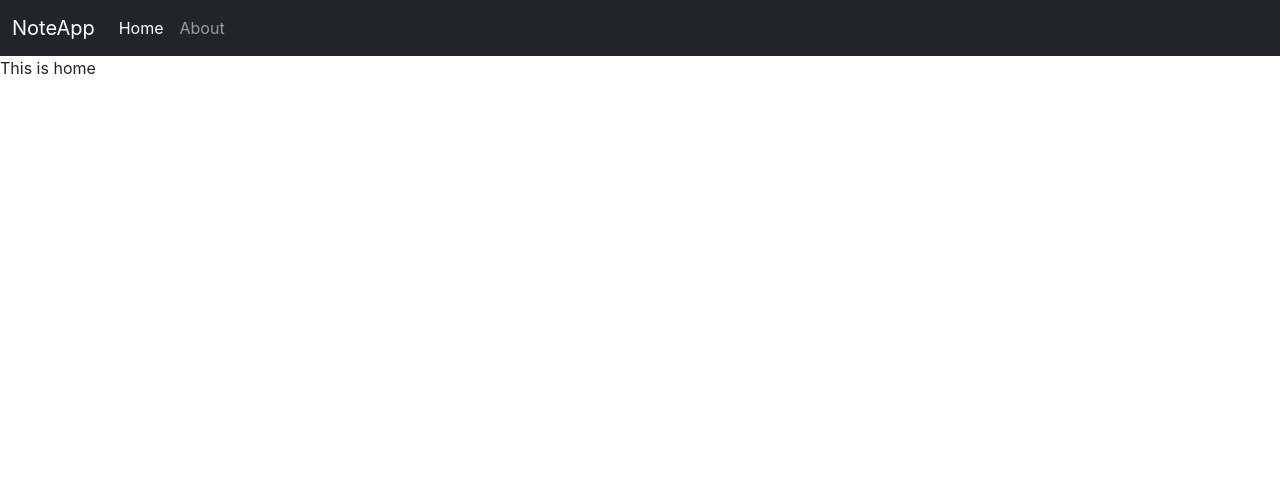
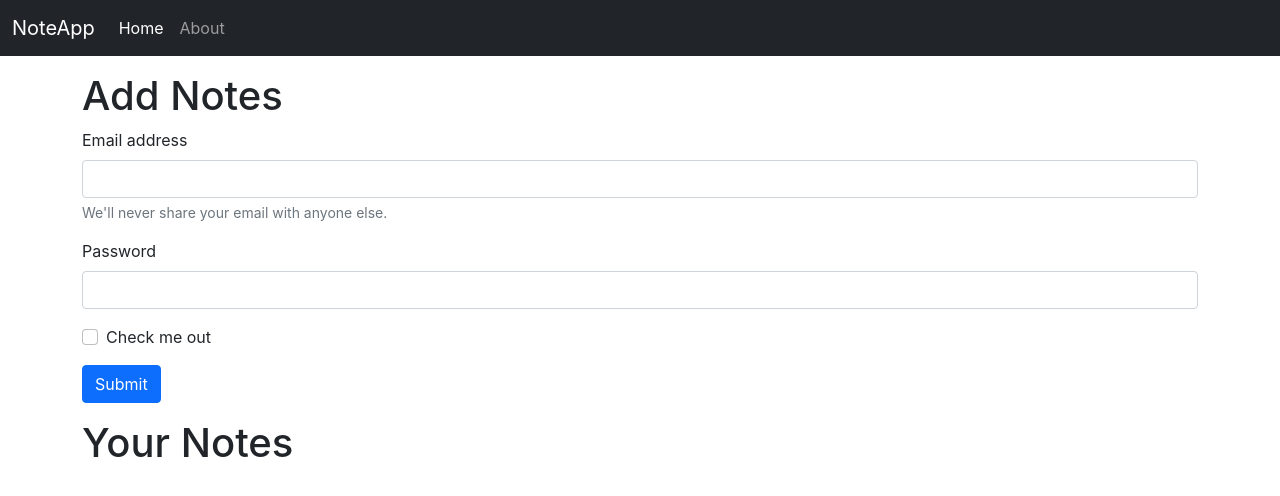
Before and after one commit to Yashsen1254/NoteApplication, a React (Create React App) app: page / in a window 1280 px wide. Shown: the top 496 px of the page. Built offline with nearby package versions, Linux system fonts and the light colour scheme; the HTML template or start-up script is replaced by a standard one.

Commit message:
Form Created for adding notes

```diff
--- a/src/components/Home.js
+++ b/src/components/Home.js
@@ -1,11 +1,51 @@
-import React from 'react'
+import React from "react";
 
 const Home = () => {
   return (
     <div>
-      This is home
+      <div className="container my-3">
+      <h1>Add Notes</h1>
+      <form>
+        <div className="mb-3">
+          <label for="exampleInputEmail1" className="form-label">
+            Email address
+          </label>
+          <input
+            type="email"
+            className="form-control"
+            id="exampleInputEmail1"
+            aria-describedby="emailHelp"
+          />
+          <div id="emailHelp" className="form-text">
+            We'll never share your email with anyone else.
+          </div>
+        </div>
+        <div className="mb-3">
+          <label for="exampleInputPassword1" className="form-label">
+            Password
+          </label>
+          <input
+            type="password"
+            className="form-control"
+            id="exampleInputPassword1"
+          />
+        </div>
+        <div className="mb-3 form-check">
+          <input type="checkbox" className="form-check-input" id="exampleCheck1" />
+          <label className="form-check-label" for="exampleCheck1">
+            Check me out
+          </label>
+        </div>
+        <button type="submit" className="btn btn-primary">
+          Submit
+        </button>
+      </form>
+      </div>
+      <div className="container my-3">
+      <h1>Your Notes</h1>
+      </div>
     </div>
-  )
-}
+  );
+};
 
-export default Home
+export default Home;
```
